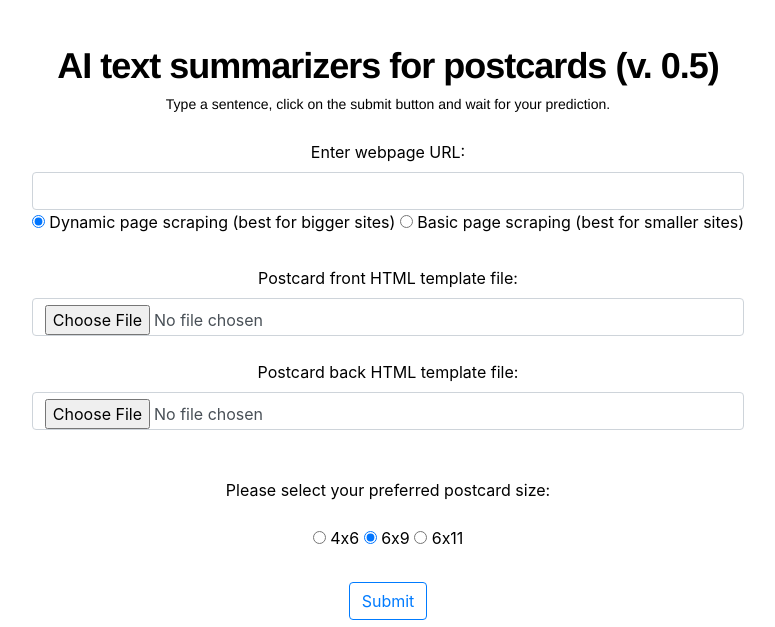
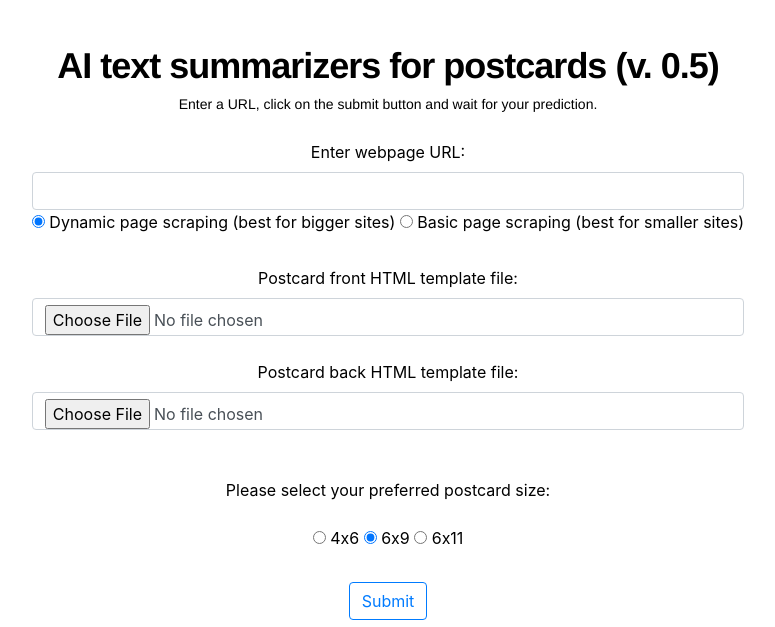
Before and after one commit to TheBreezyNkeezy/short_form_api_v2, a Flask app: page / in a window 1280 px wide. Shown: the top 627 px of the page, without its empty margins (252-1027 px from the left). Run offline with Flask 2, Linux system fonts and the light colour scheme; parts of the project's set-up code (start-up, migrations or seed data) failed here and were passed over; some libraries are stand-ins or nearby versions.

Commit message:
small deets

```diff
--- a/templates/index.html
+++ b/templates/index.html
@@ -93,7 +93,7 @@
             </div>
             <h1 class="header">AI text summarizers for postcards (v. 0.5)</h1>
             <p class="desc">
-                Type a sentence, click on the submit button and wait for your prediction.
+                Enter a URL, click on the submit button and wait for your prediction.
             </p>
             <form method="POST" enctype="multipart/form-data" onSubmit="return validate();" class="form">
                 <div class="url-div">
```
